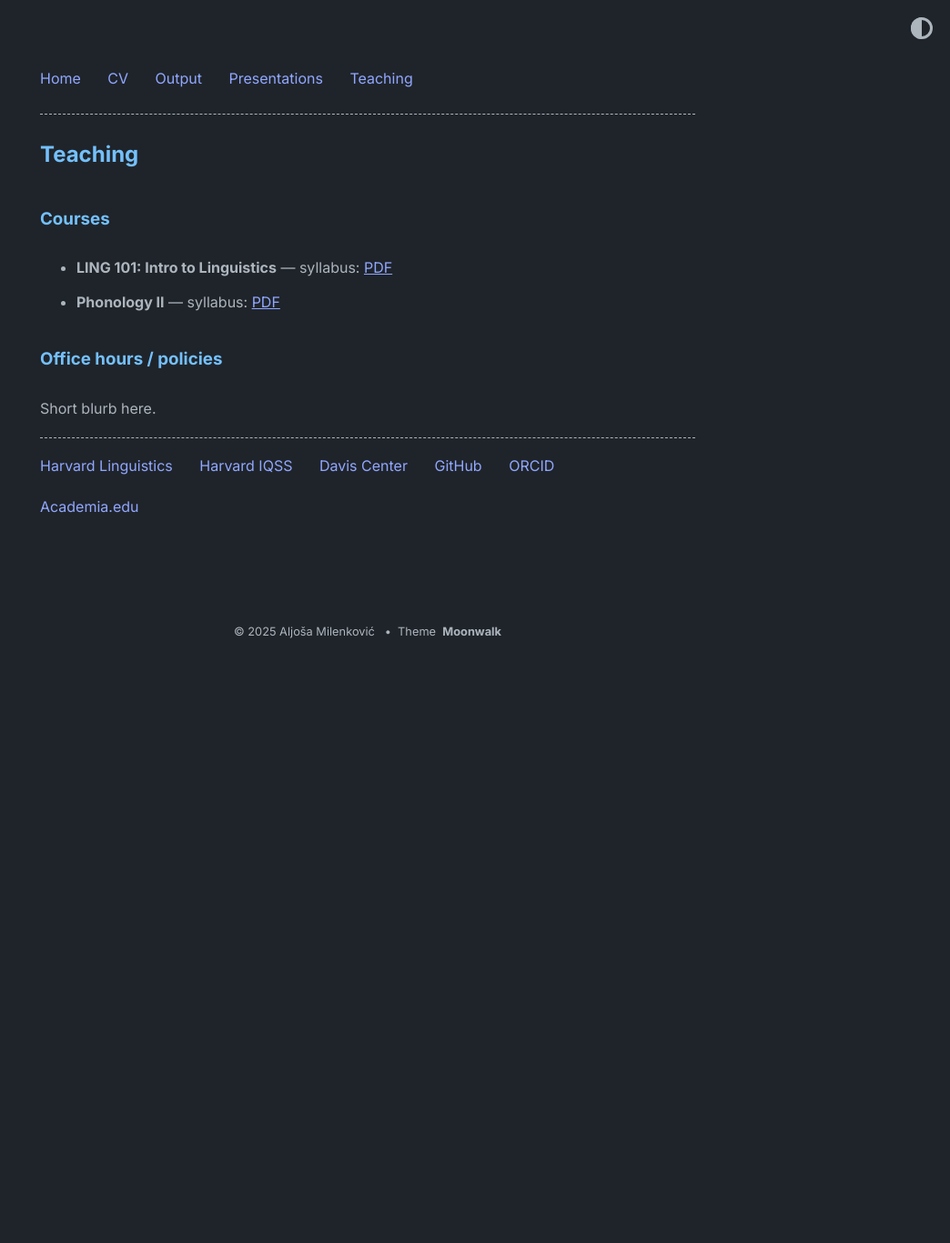
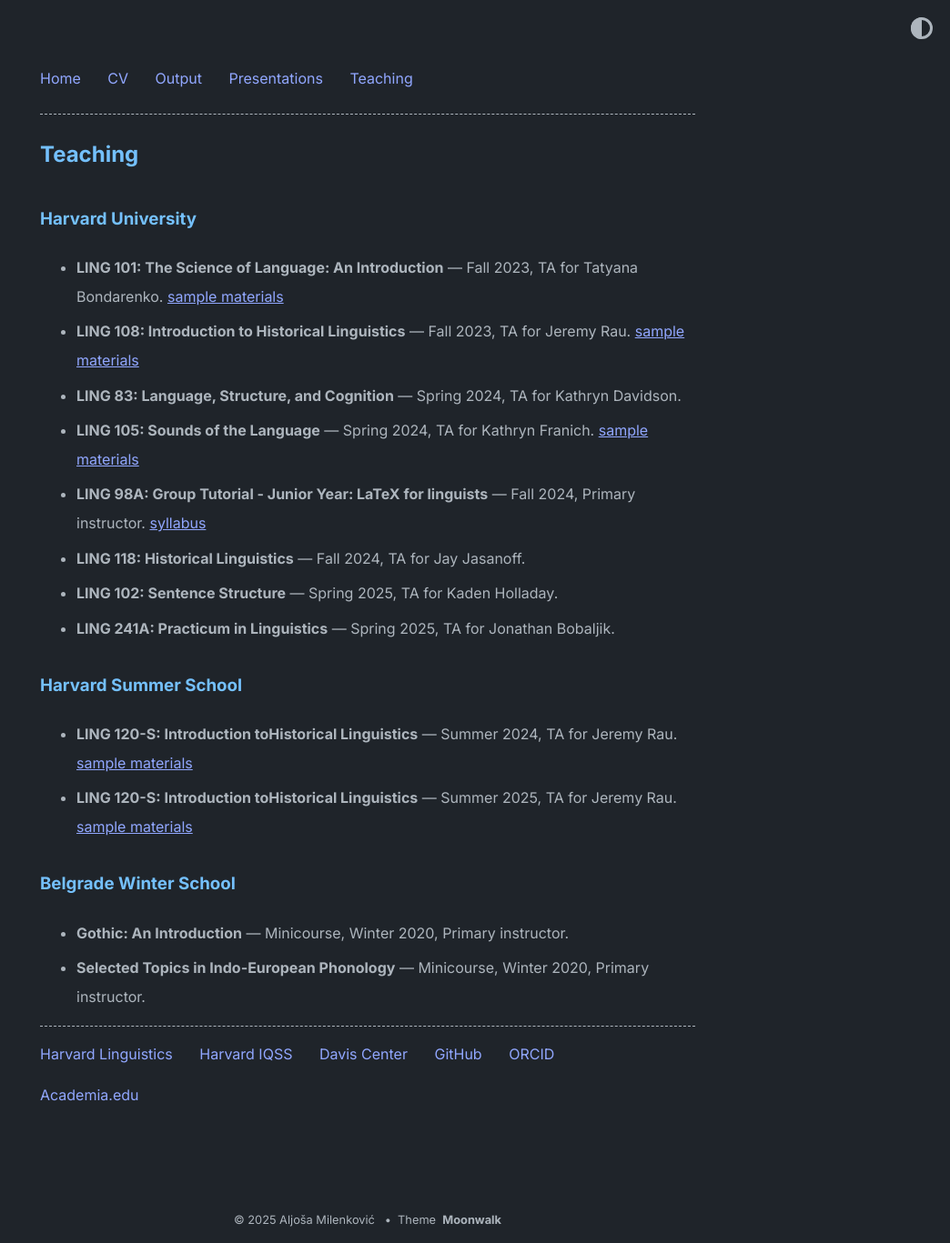
Before and after one commit to AljosaMilenkovic/AljosaMilenkovic.github.io, a Jekyll site: the page built from teaching.md, in a window 1280 px wide. Shown: the whole page at 91% size, without its empty margins (236-1280 px from the left). Built offline with Jekyll 4.4.1, drawn with Linux system fonts in a browser that asks for light colours; before the commit the page ends 900 px from its top, so only the background shows below that.

Commit message:
Update teaching.md

```diff
--- a/teaching.md
+++ b/teaching.md
@@ -4,9 +4,20 @@
 permalink: /teaching/
 ---
 
-### Courses
-- **LING 101: Intro to Linguistics** — syllabus: [PDF](/teaching/ling101-syllabus.pdf)
-- **Phonology II** — syllabus: [PDF](/teaching/phonology2-syllabus.pdf)
+### Harvard University
+- **LING 101: The Science of Language: An Introduction** — Fall 2023, TA for Tatyana Bondarenko. [sample materials](/teaching/ling101-syllabus.pdf)
+- **LING 108: Introduction to Historical Linguistics** — Fall 2023, TA for Jeremy Rau. [sample materials](/teaching/phonology2-syllabus.pdf)
+- **LING 83: Language, Structure, and Cognition** — Spring 2024, TA for Kathryn Davidson.
+- **LING 105: Sounds of the Language** — Spring 2024, TA for Kathryn Franich. [sample materials](/teaching/phonology2-syllabus.pdf)
+- **LING 98A: Group Tutorial - Junior Year: LaTeX for linguists** — Fall 2024, Primary instructor. [syllabus](/teaching/ling101-syllabus.pdf)
+- **LING 118: Historical Linguistics** — Fall 2024, TA for Jay Jasanoff.
+- **LING 102: Sentence Structure** — Spring 2025, TA for Kaden Holladay.
+- **LING 241A: Practicum in Linguistics** — Spring 2025, TA for Jonathan Bobaljik.
 
-### Office hours / policies
-Short blurb here.
+### Harvard Summer School
+- **LING 120-S:  Introduction toHistorical Linguistics** — Summer 2024, TA for Jeremy Rau. [sample materials](/teaching/ling101-syllabus.pdf)
+- **LING 120-S:  Introduction toHistorical Linguistics** — Summer 2025, TA for Jeremy Rau. [sample materials](/teaching/ling101-syllabus.pdf)
+
+### Belgrade Winter School
+- **Gothic: An Introduction** — Minicourse, Winter 2020, Primary instructor.
+- **Selected Topics in Indo-European Phonology** — Minicourse, Winter 2020, Primary instructor.
```
